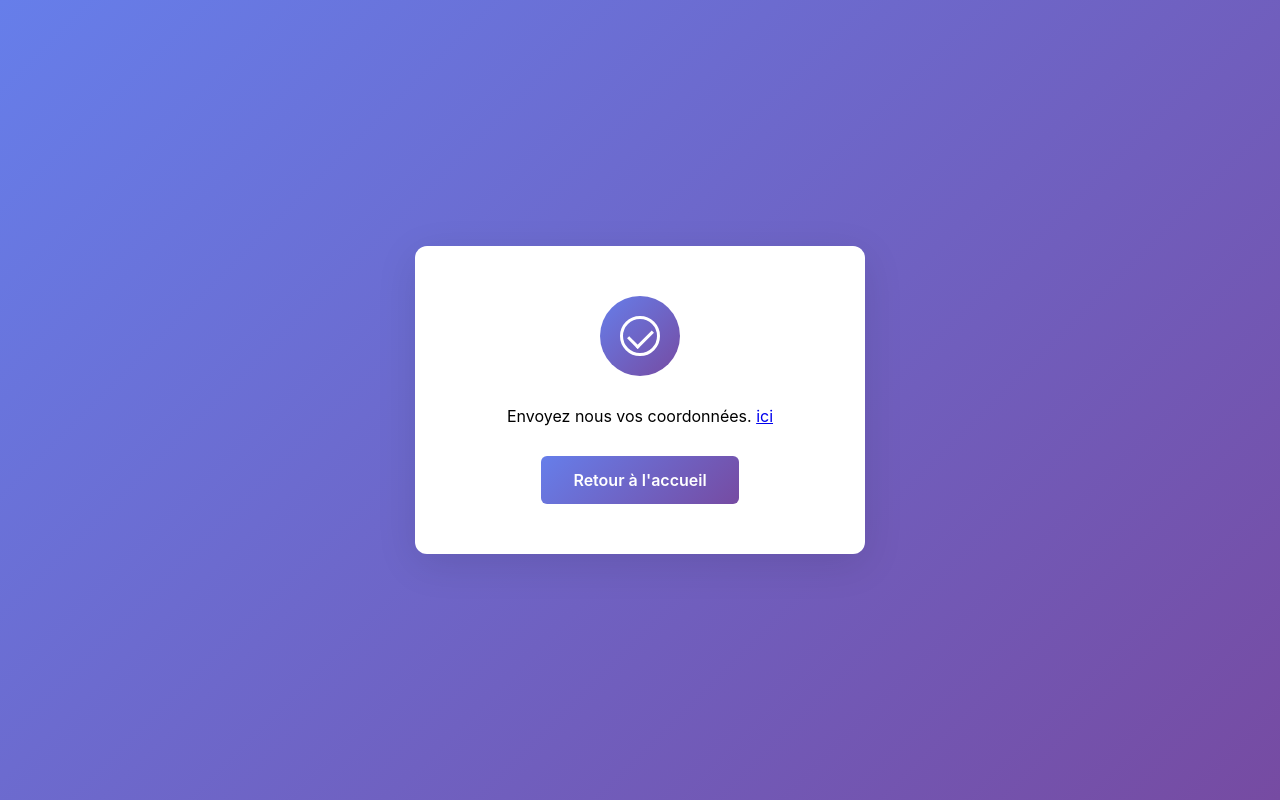
After one commit to pethuelelie-glitch/PROJET-DJANGO-ELEARNING, a Django app: page /confirmation/ in a window 1280 px wide. The commit adds this page. Run offline with Django 5.2, Linux system fonts and the light colour scheme.

Commit message:
commit 1

```diff
--- a/base/templates/base.html
+++ b/base/templates/base.html
@@ -200,8 +200,8 @@
 
 
     <!-- JavaScript Libraries -->
-    <script src="https://code.jquery.com/jquery-3.4.1.min.js"></script>
-    <script src="https://cdn.jsdelivr.net/npm/bootstrap@5.0.0/dist/js/bootstrap.bundle.min.js"></script>
+<script src="https://code.jquery.com/jquery-3.4.1.min.js"></script>
+<script src="https://cdn.jsdelivr.net/npm/bootstrap@5.0.0/dist/js/bootstrap.bundle.min.js"></script>
 <script src="{% static 'lib/wow/wow.min.js' %}"></script>
 <script src="{% static 'lib/easing/easing.min.js' %}"></script>
 <script src="{% static 'lib/waypoints/waypoints.min.js' %}"></script>
--- a/monelearning/templates/404.html
+++ b/monelearning/templates/404.html
@@ -1,7 +1,7 @@
 {% extends 'base.html' %}
 {% load static %}
+
 {% block content %}
-
     <!-- 404 Start -->
     <div class="container-xxl py-5 wow fadeInUp" data-wow-delay="0.1s">
         <div class="container text-center">
@@ -18,5 +18,4 @@
     </div>
     <!-- 404 End -->
 
-
-{% endblock }
+{% endblock %}
--- /dev/null
+++ b/monelearning/templates/confirmation.html
@@ -0,0 +1,129 @@
+{% load static %}
+<!DOCTYPE html>
+<html lang="fr">
+<head>
+    <meta charset="UTF-8">
+    <meta name="viewport" content="width=device-width, initial-scale=1.0">
+    <title>Confirmation</title>
+    <style>
+        * {
+            margin: 0;
+            padding: 0;
+            box-sizing: border-box;
+        }
+
+        body {
+            font-family: -apple-system, BlinkMacSystemFont, 'Segoe UI', Roboto, Oxygen, Ubuntu, Cantarell, sans-serif;
+            background: linear-gradient(135deg, #667eea 0%, #764ba2 100%);
+            min-height: 100vh;
+            display: flex;
+            align-items: center;
+            justify-content: center;
+            padding: 20px;
+        }
+
+        .confirmation-container {
+            background: white;
+            border-radius: 12px;
+            box-shadow: 0 10px 40px rgba(0, 0, 0, 0.1);
+            width: 100%;
+            max-width: 450px;
+            padding: 50px 40px;
+            text-align: center;
+        }
+
+        .icon-container {
+            width: 80px;
+            height: 80px;
+            background: linear-gradient(135deg, #667eea 0%, #764ba2 100%);
+            border-radius: 50%;
+            display: flex;
+            align-items: center;
+            justify-content: center;
+            margin: 0 auto 30px;
+            animation: scaleIn 0.5s ease-out;
+        }
+
+        @keyframes scaleIn {
+            0% {
+                transform: scale(0);
+            }
+            50% {
+                transform: scale(1.1);
+            }
+            100% {
+                transform: scale(1);
+            }
+        }
+
+        .checkmark {
+            width: 40px;
+            height: 40px;
+            border: 3px solid white;
+            border-radius: 50%;
+            position: relative;
+        }
+
+        .checkmark::after {
+            content: '';
+            position: absolute;
+            left: 10px;
+            top: 5px;
+            width: 12px;
+            height: 20px;
+            border: solid white;
+            border-width: 0 3px 3px 0;
+            transform: rotate(45deg);
+        }
+
+        h1 {
+            color: #333;
+            font-size: 28px;
+            margin-bottom: 20px;
+        }
+
+        .btn {
+            padding: 14px 32px;
+            background: linear-gradient(135deg, #667eea 0%, #764ba2 100%);
+            color: white;
+            border: none;
+            border-radius: 6px;
+            font-size: 16px;
+            font-weight: 600;
+            cursor: pointer;
+            text-decoration: none;
+            display: inline-block;
+            margin-top: 30px;
+            transition: transform 0.2s, box-shadow 0.2s;
+        }
+
+        .btn:hover {
+            transform: translateY(-2px);
+            box-shadow: 0 4px 12px rgba(102, 126, 234, 0.4);
+        }
+
+        .btn:active {
+            transform: translateY(0);
+        }
+    </style>
+</head>
+<body>
+    <div class="confirmation-container">
+        <div class="icon-container">
+            <div class="checkmark"></div>
+        </div>
+        {% if name %}
+        merci, nous avons bien reçu vos coordonnées {{ name }}.
+        {% else %}
+        Envoyez nous vos coordonnées. <a href="{% url 'contact' %}">ici</a>
+        {% endif %}
+
+
+         {% if name %}
+        <h1>Vos coordonnées ont été envoyées</h1>
+        {% endif %}
+
+        <a href="{% url 'index' %}" class="btn">Retour à l'accueil</a>
+    </div>
+</body>
+</html>
--- a/monelearning/templates/courses.html
+++ b/monelearning/templates/courses.html
@@ -1,4 +1,4 @@
-{% extends "base.html" %}
+{% extends 'base.html' %}
 {% load static %}
 {% block content %}
 
--- a/monelearning/templates/index.html
+++ b/monelearning/templates/index.html
@@ -1,7 +1,7 @@
 {% extends 'base.html' %}
 {% load static %}
+
 {% block content %}
-
 
     <!-- Service Start -->
     <div class="container-xxl py-5">
@@ -374,5 +374,4 @@
     </div>
     <!-- Testimonial End -->
 
-
 {% endblock %}
--- a/monelearning/urls.py
+++ b/monelearning/urls.py
@@ -9,4 +9,5 @@ urlpatterns = [
     path('testimonial/', views.testimonial, name='testimonial'),
     path('team/', views.team, name='team'),
     path('404/', views.page_no_found, name='404'),
+    path('confirmation/', views.confirmation, name='confirmation'),
 ]
--- a/monelearning/views.py
+++ b/monelearning/views.py
@@ -1,5 +1,11 @@
+from os import name
 from urllib import request
-from django.shortcuts import render
+from django.http import HttpRequest
+from django.shortcuts import render, redirect
+from django.urls import reverse
+from django.core.mail import send_mail
+
+
 
 # Create your views here.
 
@@ -9,8 +15,11 @@ def index(request):
 def about(request):
     return render(request, 'about.html' )
 
-def contact(request):
-    return render(request, 'contact.html' )
+def confirmation(request: HttpRequest):
+    name = request.GET.get('name')
+    email = request.GET.get('email')
+    context = {'name': name, 'email': email}
+    return render(request, 'confirmation.html', context)
 
 def courses(request):
     return render(request, 'courses.html' )
@@ -23,3 +32,29 @@ def team(request):
 
 def page_no_found(request):
     return render(request, '404.html' )
+
+def contact(request):
+    if request.method == 'POST':
+        name = request.POST.get('name')
+        email = request.POST.get('email')
+        subject = request.POST.get('subject')
+        message = request.POST.get('message')
+
+        subject = f"message de {name}"
+        body = f"""
+        Nom = {name}
+        Email = {email}
+        subject = {subject}
+        message = {message}
+        """
+        send_mail(subject,
+        body,
+        email,
+        ['elp19129@gmail.com'])
+
+        return redirect(
+            reverse('confirmation') + f'?name={name}&email={email}'
+    )
+
+
+    return render(request, 'contact.html')
```
Also changed, not shown: elearning/settings.py (+10 -2 lines), monelearning/templates/about.html (+2 -20 lines), monelearning/templates/contact.html (+4 -20 lines), monelearning/templates/team.html (+8 -9 lines), monelearning/templates/testimonial.html (+5 -4 lines).
